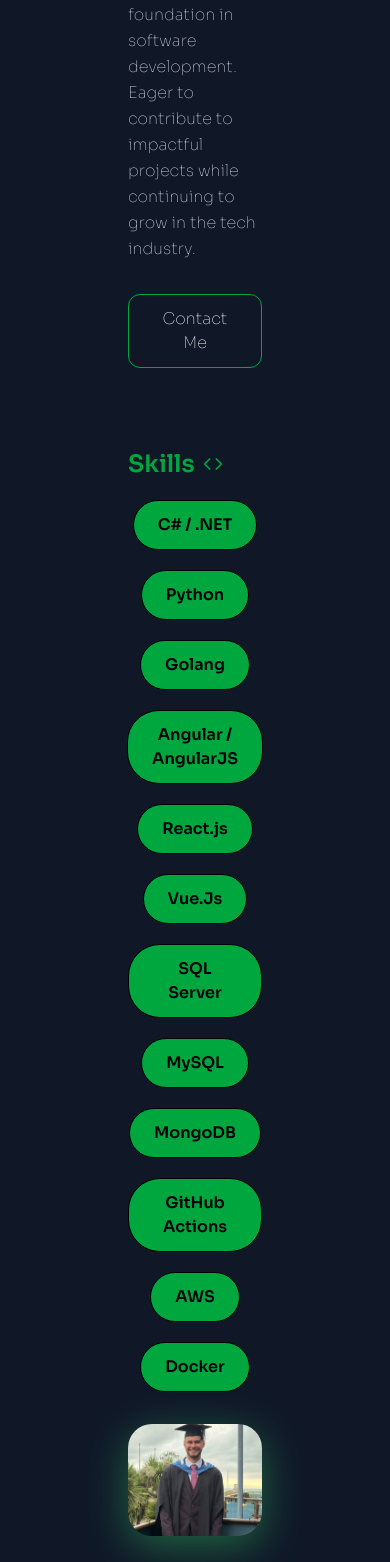
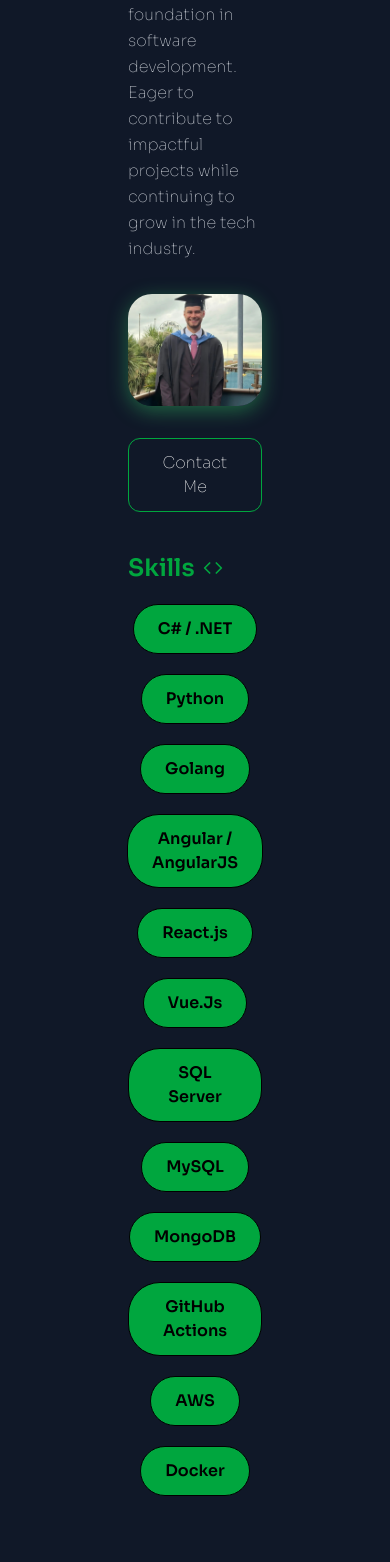
Before and after one commit to Camorany/camorany-portfolio, a Vue app in the folder camorany-portfolio/: page / in a window 390 px wide. Shown: the part 1494-3056 px from the top of the page. Built offline with nearby package versions, Linux system fonts and the light colour scheme.

Commit message:
improved about me image responsiveness

```diff
--- a/camorany-portfolio/src/components/AboutMe.vue
+++ b/camorany-portfolio/src/components/AboutMe.vue
@@ -12,7 +12,7 @@ import { Code } from 'lucide-vue-next'
     >
 
       <!-- LEFT SIDE -->
-      <div class="flex flex-col md:w-[55%] w-full">
+      <div class="flex flex-col lg:w-[55%] w-full">
 
         <h1 class=" text-5xl font-bold text-green-600 mb-5">
           About Me
@@ -24,8 +24,16 @@ import { Code } from 'lucide-vue-next'
           Eager to contribute to impactful projects while continuing to grow in the tech industry.
         </p>
 
+        <div class="lg:hidden w-full aspect-[6/5] rounded-3xl overflow-hidden shadow-[0_5px_20px_#3deb715d] mb-8">
+                <img
+                    src="../assets/aboutme/about-me-pic.jpg"
+                    alt="About Me Picture"
+                    class="w-full h-full object-cover"
+                />
+        </div>
+
         <!-- BUTTONS -->
-        <div class="flex justify-center md:justify-start mb-20">
+        <div class="flex justify-center md:justify-start mb-10">
             <button class="cursor-pointer border border-green-600 px-6 py-3 rounded-xl hover:scale-105 hover:shadow-[0_3px_10px__rgba(255,255,255,0.3)] transition" href="#">
                 Contact Me
             </button>
@@ -81,7 +89,7 @@ import { Code } from 'lucide-vue-next'
       </div>
 
       <!-- RIGHT SIDE -->
-      <div class="flex justify-center items-center md:w-[45%] w-full md:text-left">
+      <div class="lg:flex justify-center items-center hidden md:w-[45%] w-full md:text-left">
         <div class="w-full max-w-[500px] aspect-[6/5] rounded-3xl overflow-hidden shadow-[0_10px_40px_#3deb715d]">
                 <img
                     src="../assets/aboutme/about-me-pic.jpg"
```
